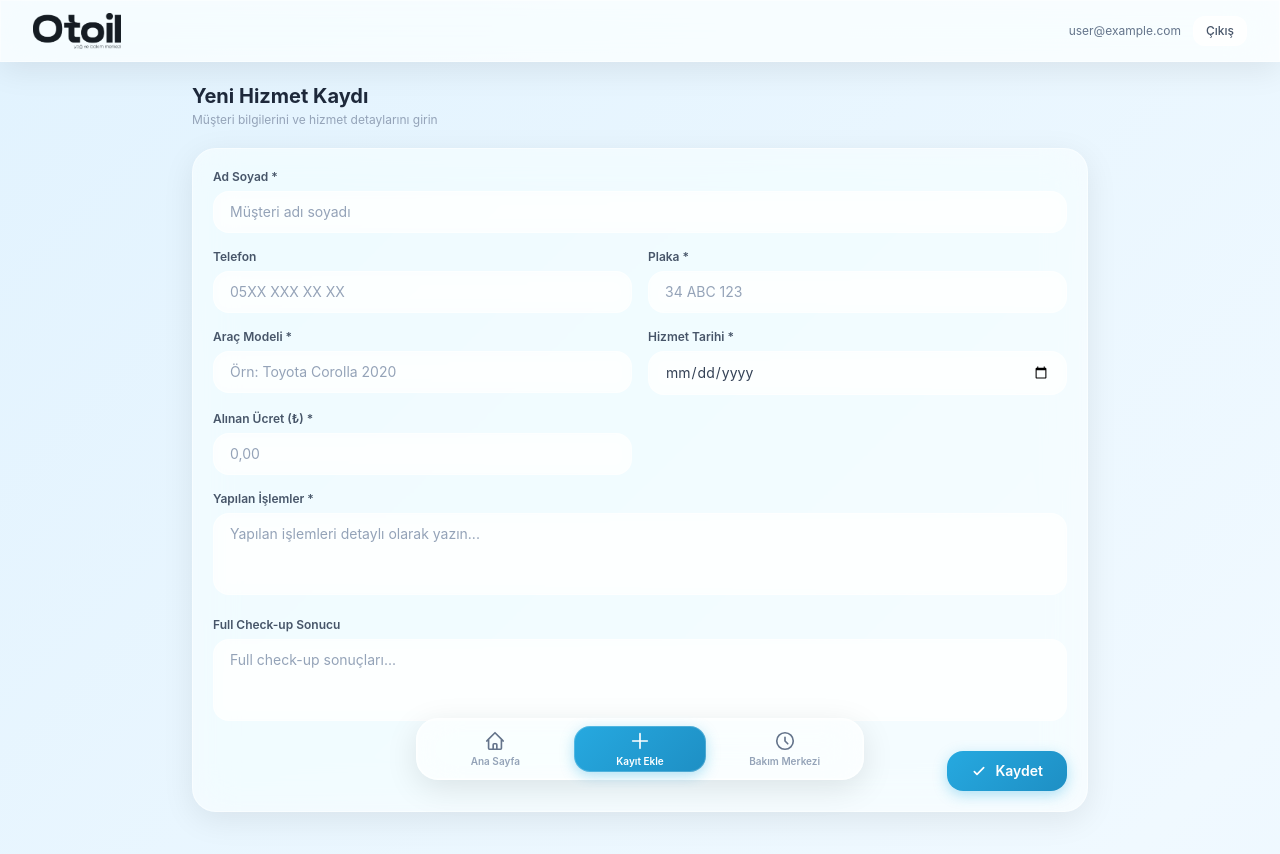
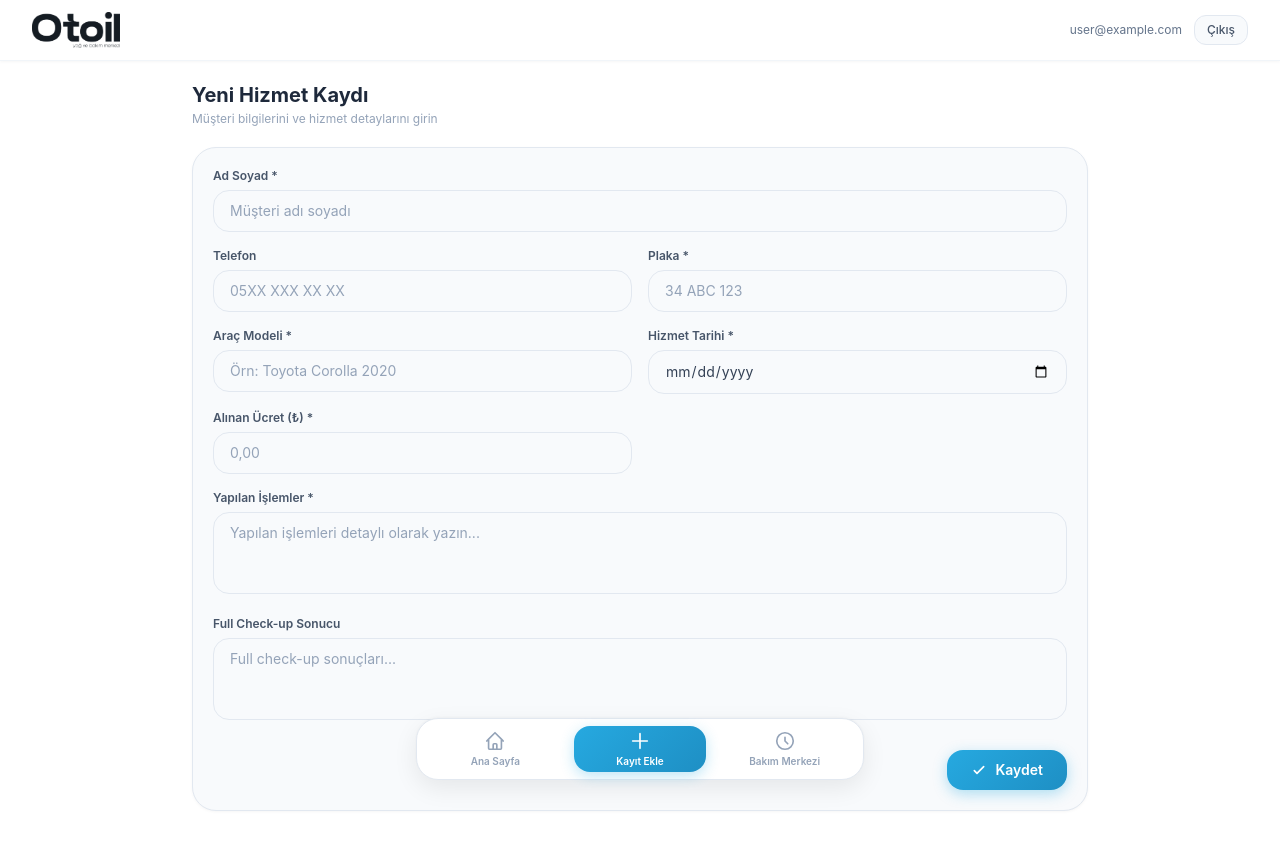
Before and after one commit to reujaf/otoil-arac-bakim, a React (Vite) app in the folder arac-bakim-web-sitesi/: page /kayit-ekle in a window 1280 px wide. Shown: the top 854 px of the page. Built offline with nearby package versions, Linux system fonts and the light colour scheme; no server answers; sample sign-in values are in the browser's storage.

Commit message:
ui-fixed

```diff
--- a/arac-bakim-web-sitesi/src/components/BottomNavigation.jsx
+++ b/arac-bakim-web-sitesi/src/components/BottomNavigation.jsx
@@ -44,11 +44,9 @@ function BottomNavigation() {
       <nav
         className="pointer-events-auto flex items-center justify-around w-full max-w-md h-[62px] rounded-[22px] px-1.5"
         style={{
-          background: 'rgba(255, 255, 255, 0.65)',
-          backdropFilter: 'saturate(180%) blur(20px)',
-          WebkitBackdropFilter: 'saturate(180%) blur(20px)',
-          border: '1px solid rgba(255, 255, 255, 0.7)',
-          boxShadow: '0 8px 32px rgba(0, 0, 0, 0.1), 0 0 0 1px rgba(255,255,255,0.35) inset',
+          background: '#ffffff',
+          border: '1px solid #e2e8f0',
+          boxShadow: '0 -1px 3px rgba(0,0,0,0.04), 0 8px 24px rgba(0, 0, 0, 0.08)',
         }}
       >
         {navItems.map((item) => {
@@ -66,11 +64,11 @@ function BottomNavigation() {
                   className="absolute inset-x-1.5 top-1/2 -translate-y-1/2 h-[46px] rounded-2xl"
                   style={{
                     background: 'linear-gradient(135deg, #26a9e0, #1e8fc4)',
-                    boxShadow: '0 4px 14px rgba(38, 169, 224, 0.35), 0 0 0 1px rgba(255,255,255,0.2) inset',
+                    boxShadow: '0 4px 14px rgba(38, 169, 224, 0.3)',
                   }}
                 />
               )}
-              <span className={`relative z-10 flex items-center justify-center transition-colors ${active ? 'text-white' : 'text-slate-500'}`}>
+              <span className={`relative z-10 flex items-center justify-center transition-colors ${active ? 'text-white' : 'text-slate-400'}`}>
                 {item.icon}
               </span>
               <span className={`relative z-10 text-[10px] font-semibold mt-0.5 truncate max-w-full px-1 ${active ? 'text-white' : 'text-slate-400'}`}>
--- a/arac-bakim-web-sitesi/src/index.css
+++ b/arac-bakim-web-sitesi/src/index.css
@@ -20,59 +20,46 @@ body {
 }
 
 .glass-bg {
-  background: linear-gradient(135deg, #e0f2fe 0%, #bae6fd 25%, #e0f2fe 50%, #f0f9ff 75%, #e0f2fe 100%);
-  background-size: 400% 400%;
-  animation: meshShift 20s ease infinite;
+  background: #ffffff;
   min-height: 100vh;
 }
 
-@keyframes meshShift {
-  0%, 100% { background-position: 0% 50%; }
-  50% { background-position: 100% 50%; }
-}
-
 .glass-card {
-  background: var(--glass-bg);
-  backdrop-filter: saturate(180%) blur(20px);
-  -webkit-backdrop-filter: saturate(180%) blur(20px);
-  border: 1px solid var(--glass-border);
-  box-shadow: var(--glass-shadow);
+  background: #f8fafc;
+  border: 1px solid #e2e8f0;
+  box-shadow: 0 1px 3px rgba(0, 0, 0, 0.04);
 }
 
 .glass-card-solid {
-  background: var(--glass-bg-heavy);
-  backdrop-filter: saturate(180%) blur(24px);
-  -webkit-backdrop-filter: saturate(180%) blur(24px);
-  border: 1px solid var(--glass-border);
-  box-shadow: var(--glass-shadow);
+  background: rgba(255, 255, 255, 0.92);
+  backdrop-filter: saturate(180%) blur(20px);
+  -webkit-backdrop-filter: saturate(180%) blur(20px);
+  border-bottom: 1px solid #f1f5f9;
+  box-shadow: 0 1px 3px rgba(0, 0, 0, 0.04);
 }
 
 .glass-input {
-  background: rgba(255, 255, 255, 0.6);
-  backdrop-filter: blur(8px);
-  -webkit-backdrop-filter: blur(8px);
-  border: 1.5px solid rgba(255, 255, 255, 0.5);
+  background: #f8fafc;
+  border: 1.5px solid #e2e8f0;
   transition: all 0.2s ease;
 }
 
 .glass-input:focus {
-  background: rgba(255, 255, 255, 0.85);
+  background: #ffffff;
   border-color: var(--blue-primary);
-  box-shadow: 0 0 0 3px rgba(38, 169, 224, 0.15);
+  box-shadow: 0 0 0 3px rgba(38, 169, 224, 0.12);
 }
 
 .glass-modal-overlay {
-  background: rgba(15, 23, 42, 0.3);
-  backdrop-filter: blur(8px);
-  -webkit-backdrop-filter: blur(8px);
+  background: rgba(15, 23, 42, 0.25);
+  backdrop-filter: blur(6px);
+  -webkit-backdrop-filter: blur(6px);
 }
 
 .glass-modal {
-  background: rgba(255, 255, 255, 0.82);
-  backdrop-filter: saturate(180%) blur(24px);
-  -webkit-backdrop-filter: saturate(180%) blur(24px);
-  border: 1px solid rgba(255, 255, 255, 0.5);
-  box-shadow: 0 24px 48px rgba(0, 0, 0, 0.12), 0 0 0 1px rgba(255,255,255,0.3) inset;
+  background: #ffffff;
+  border: 1px solid #e2e8f0;
+  box-shadow: 0 24px 48px rgba(0, 0, 0, 0.1);
 }
 
 .glass-btn-blue {
@@ -87,13 +74,11 @@ body {
 }
 
 .glass-btn-white {
-  background: rgba(255, 255, 255, 0.7);
-  backdrop-filter: blur(8px);
-  -webkit-backdrop-filter: blur(8px);
-  border: 1px solid rgba(255, 255, 255, 0.5);
+  background: #f8fafc;
+  border: 1px solid #e2e8f0;
   transition: all 0.2s ease;
 }
 
 .glass-btn-white:hover {
-  background: rgba(255, 255, 255, 0.9);
+  background: #f1f5f9;
 }
--- a/arac-bakim-web-sitesi/src/pages/Dashboard.jsx
+++ b/arac-bakim-web-sitesi/src/pages/Dashboard.jsx
@@ -126,24 +126,26 @@ function Dashboard() {
             <h2 className="text-base font-bold text-slate-800">Günlük ciro</h2>
           </div>
           {gunlukCiroVerileri.length > 0 ? (
+            <div className="overflow-hidden rounded-xl">
               <ResponsiveContainer width="100%" height={180}>
-              <AreaChart data={gunlukCiroVerileri} margin={{ top: 8, right: 8, left: -20, bottom: 4 }}>
+                <AreaChart data={gunlukCiroVerileri} margin={{ top: 10, right: 10, left: -15, bottom: 0 }}>
                   <defs>
                     <linearGradient id="ciroGrad" x1="0" y1="0" x2="0" y2="1">
-                    <stop offset="0%" stopColor="#26a9e0" stopOpacity={0.35} />
+                      <stop offset="0%" stopColor="#26a9e0" stopOpacity={0.25} />
                       <stop offset="100%" stopColor="#26a9e0" stopOpacity={0.02} />
                     </linearGradient>
                   </defs>
                   <XAxis dataKey="gun" stroke="#94a3b8" style={{ fontSize: 11 }} tickLine={false} axisLine={false} />
-                <YAxis stroke="#94a3b8" style={{ fontSize: 10 }} tickFormatter={(v) => (v >= 1000 ? `${(v / 1000).toFixed(0)}K` : v)} tickLine={false} axisLine={false} />
+                  <YAxis stroke="#94a3b8" style={{ fontSize: 10 }} tickFormatter={(v) => (v >= 1000 ? `${(v / 1000).toFixed(0)}K` : v)} tickLine={false} axisLine={false} domain={[0, 'auto']} />
                   <Tooltip
-                  contentStyle={{ background: 'rgba(255,255,255,0.85)', backdropFilter: 'blur(12px)', border: '1px solid rgba(255,255,255,0.5)', borderRadius: 16, boxShadow: '0 8px 32px rgba(0,0,0,0.08)', fontSize: 13 }}
+                    contentStyle={{ background: '#fff', border: '1px solid #e2e8f0', borderRadius: 12, boxShadow: '0 4px 12px rgba(0,0,0,0.06)', fontSize: 13 }}
                     formatter={(v) => [`${fmt(v)} ₺`, 'Ciro']}
                     labelFormatter={(_, p) => p?.[0]?.payload?.tarih || ''}
                   />
-                <Area type="natural" dataKey="ciro" stroke="#26a9e0" strokeWidth={2.5} fill="url(#ciroGrad)" fillOpacity={1} animationDuration={800} />
+                  <Area type="monotone" dataKey="ciro" stroke="#26a9e0" strokeWidth={2.5} fill="url(#ciroGrad)" fillOpacity={1} animationDuration={800} baseValue={0} />
                 </AreaChart>
               </ResponsiveContainer>
+            </div>
           ) : (
             <div className="h-[180px] flex items-center justify-center text-slate-400 text-sm">Veri yükleniyor...</div>
           )}
```
Also changed, not shown: arac-bakim-web-sitesi/src/pages/BakimMerkezi.jsx (+17 -13 lines). Lines whose indentation alone changed are shown as unchanged.
